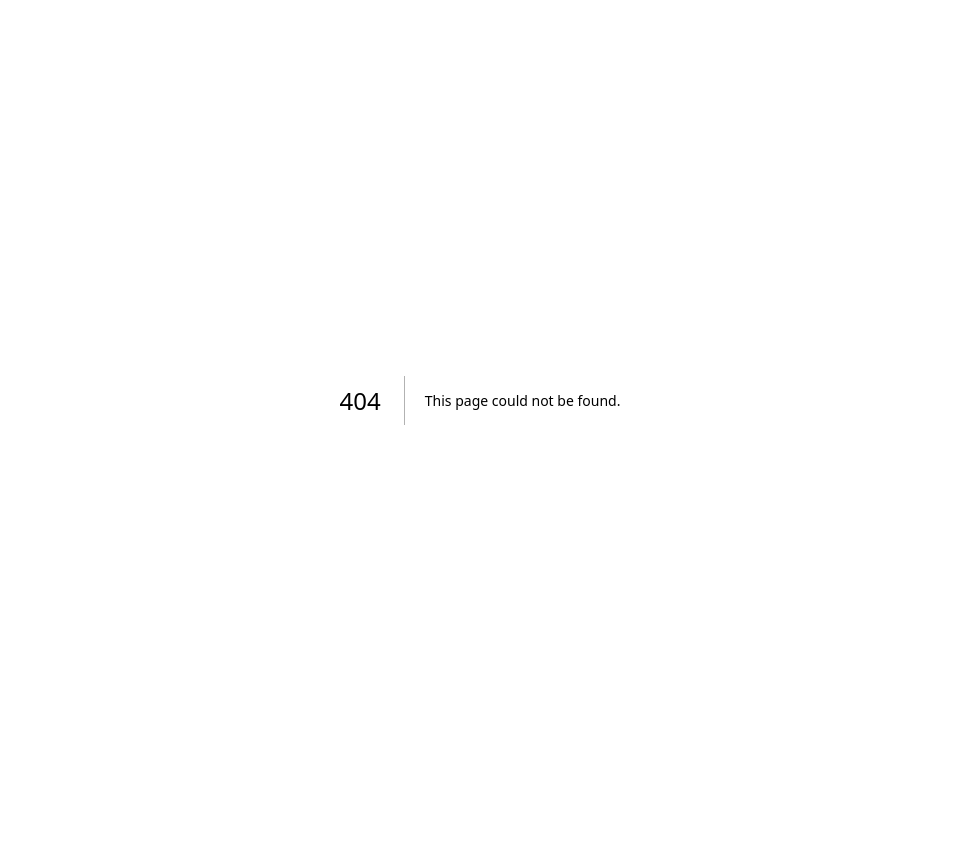
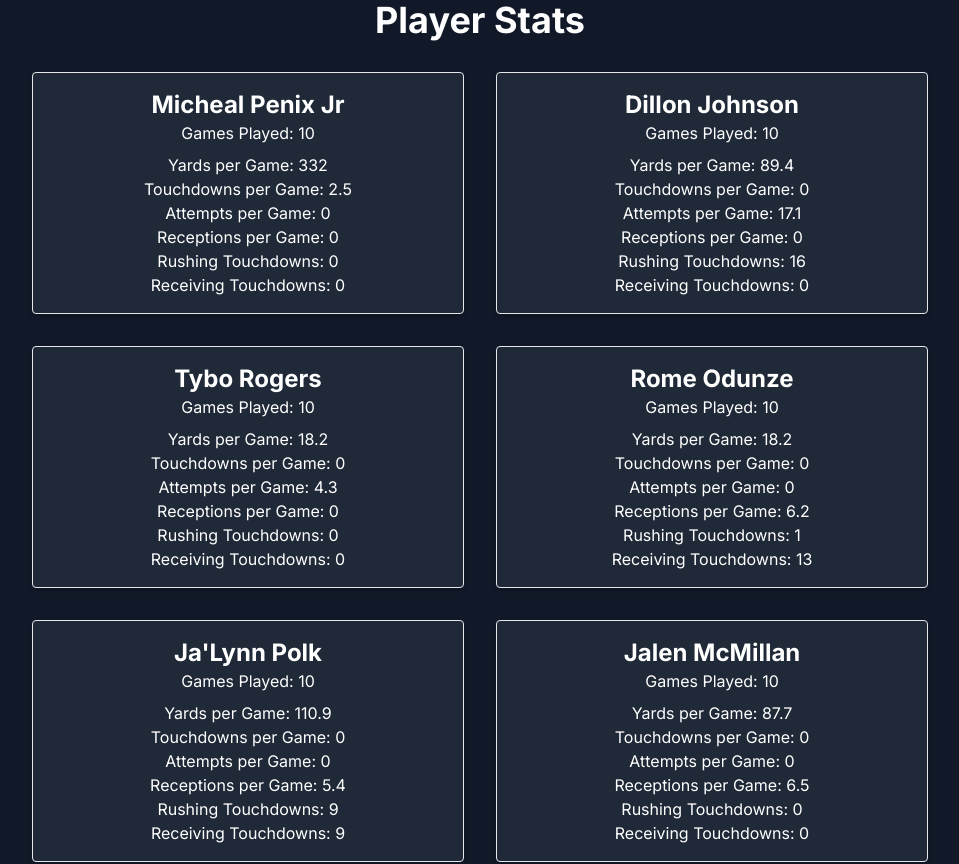
Before and after one commit to stevenahanson/verified, a Next.js app in the folder verified/: page /players in a window 1280 px wide. Before the commit this address had no page. Shown: the top 864 px of the page, without its empty margins (160-1119 px from the left). Before the commit the page ends 800 px from the top, so only its background shows below. Built offline with nearby package versions, Linux system fonts and the light colour scheme.

Commit message:
create players page

```diff
--- /dev/null
+++ b/verified/src/app/players/page.tsx
@@ -0,0 +1,65 @@
+"use client";
+
+import React, { useEffect, useState } from "react";
+import Link from "next/link";
+
+const Players = () => {
+  const [players, setPlayers] = useState([]);
+
+  useEffect(() => {
+    const fetchPlayers = async () => {
+      try {
+        const response = await fetch("/players.json");
+        if (!response.ok) {
+          throw new Error("Network response was not ok");
+        }
+        const data = await response.json();
+        setPlayers(data);
+      } catch (error) {
+        console.error("Failed to fetch players:", error);
+      }
+    };
+
+    fetchPlayers();
+  }, []);
+
+  return (
+    <div className="min-h-screen flex flex-col items-center justify-center bg-gray-900 text-white text-center">
+      <h1 className="text-4xl font-bold mb-8">Player Stats</h1>
+      {players.length === 0 ? (
+        <div>Loading...</div>
+      ) : (
+        <div className="grid grid-cols-1 md:grid-cols-2 gap-8 w-full max-w-4xl mx-auto">
+          {players.map((player) => (
+            <div
+              key={player.$id}
+              className="border p-4 rounded shadow-md bg-gray-800"
+            >
+              <h2 className="text-2xl font-bold">
+                {player.first_name} {player.last_name} {player.suffix}
+              </h2>
+              <p>Games Played: {player.games_played}</p>
+              <div className="mt-2">
+                <p>Yards per Game: {player.stats.yards_per_game}</p>
+                <p>Touchdowns per Game: {player.stats.touchdowns_per_game}</p>
+                <p>Attempts per Game: {player.stats.attempts_per_game}</p>
+                <p>Receptions per Game: {player.stats.receptions_per_game}</p>
+                <p>Rushing Touchdowns: {player.stats.rushing_touchdowns}</p>
+                <p>Receiving Touchdowns: {player.stats.receiving_touchdowns}</p>
+              </div>
+            </div>
+          ))}
+        </div>
+      )}
+      <div className="mt-8">
+        <Link href="/">
+          <p className="bg-blue-500 hover:bg-blue-600 text-white font-semibold py-2 px-4 rounded-full shadow-md transition duration-300 cursor-pointer">
+            Back to Home
+          </p>
+        </Link>
+      </div>
+    </div>
+  );
+};
+
+export default Players;
```
